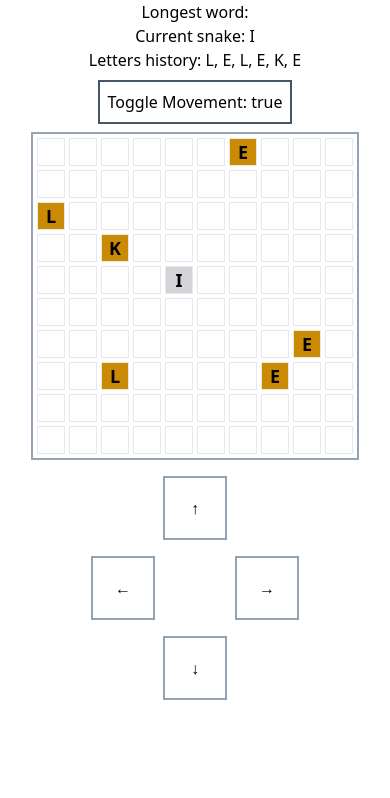
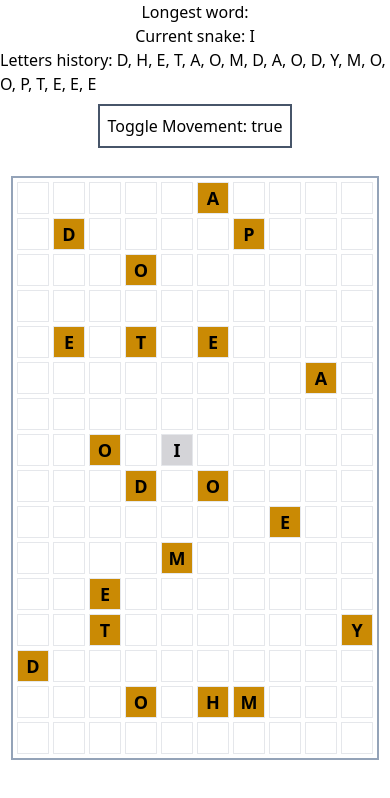
Before and after one commit to yegorkay/snake-word, a React (Vite) app: page / in a window 390 px wide. Shown: the top 798 px of the page. Built offline with nearby package versions, Linux system fonts and the light colour scheme.

Commit message:
bigger grid plus mobile taps

```diff
--- a/src/App.tsx
+++ b/src/App.tsx
@@ -1,9 +1,11 @@
-import { useState, useEffect, useCallback, useMemo } from "react";
+import { useState, useEffect, useCallback, useMemo, useRef } from "react";
 import { useQuery } from "@tanstack/react-query";
 import { useInterval } from "./use-interval";
 
-const GRID_SIZE = 10; // 10x10 grid for simplicity
-const MAX_LETTERS_ON_GRID = 6; // Configurable number of letters to place on the grid
+const ROW_COUNT = 16;
+const COLUMN_COUNT = 10;
+
+const MAX_LETTERS_ON_GRID = 20; // Configurable number of letters to place on the grid
 const SNAKE_SPEED_IN_MS = 500;
 // Some random GPT-assisted weights.
 const letterWeights = {
@@ -109,10 +111,16 @@ const Grid = ({
   const snakeHead = snake[0];
 
   return (
-    <div className="grid grid-cols-10 grid-rows-10 gap-1 w-fit border-2 border-slate-400 p-1">
+    <div
+      style={{
+        gridTemplateColumns: `repeat(${COLUMN_COUNT}, 1fr)`,
+        gridTemplateRows: `repeat(${ROW_COUNT}, 1fr)`,
+      }}
+      className={"grid mt-5 gap-1 w-fit border-2 border-slate-400 p-1"}
+    >
       {grid.flat().map((cell, index) => {
-        const rowIndex = Math.floor(index / GRID_SIZE); // Calculate the row index
-        const colIndex = index % GRID_SIZE; // Calculate the column index
+        const rowIndex = Math.floor(index / COLUMN_COUNT); // Calculate the row index
+        const colIndex = index % COLUMN_COUNT; // Calculate the column index
         const isSnakeHead =
           rowIndex === snakeHead.coordinates.y &&
           colIndex === snakeHead.coordinates.x;
@@ -127,7 +135,7 @@ const Grid = ({
 
         return (
           <div
-            className={`border w-7 h-7 flex justify-center items-center font-bold text-lg text-center relative ${isValidWordCell ? "bg-green-600" : cellClass} ${isSnakeHead ? arrowMap[directionClass] : ""}`}
+            className={`${import.meta.env.DEV ? "border" : ""} w-8 h-8 flex justify-center items-center font-bold text-lg text-center relative ${isValidWordCell ? "bg-green-600" : cellClass} ${isSnakeHead ? arrowMap[directionClass] : ""}`.trim()}
             key={index}
           >
             {cell?.letter && <span>{cell.letter}</span>}
@@ -177,20 +185,19 @@ function findLongestValidWordAtEnd(
 }
 
 // Function to generate an empty grid
-function generateEmptyGrid(): CellType[][] {
-  return Array.from({ length: GRID_SIZE }, () =>
+function generateEmptyGrid(ROW_COUNT: number, COL_COUNT: number): CellType[][] {
+  return Array.from({ length: ROW_COUNT }, (_, rowIndex) =>
     Array.from(
-      { length: GRID_SIZE },
-      () =>
+      { length: COL_COUNT },
+      (_, colIndex) =>
         ({
           type: "empty",
           letter: undefined,
-          coordinates: { x: 0, y: 0 },
+          coordinates: { x: colIndex, y: rowIndex },
         }) satisfies CellType,
     ),
   );
 }
-
 function getRandomWeightedLetter() {
   const totalWeight = Object.values(letterWeights).reduce(
     (sum, weight) => sum + weight,
@@ -212,9 +219,11 @@ function getRandomWeightedLetter() {
 const INIT_SNAKE_HEAD_LETTER = getRandomWeightedLetter();
 
 function initializeSnake(): CellType {
-  const mid = Math.ceil(GRID_SIZE / 2) - 1;
   return {
-    coordinates: { x: mid, y: mid },
+    coordinates: {
+      x: Math.ceil(COLUMN_COUNT / 2) - 1,
+      y: Math.ceil(ROW_COUNT / 2) - 1,
+    },
     letter: INIT_SNAKE_HEAD_LETTER,
     type: "snake",
   };
@@ -222,7 +231,7 @@ function initializeSnake(): CellType {
 
 function initializeGrid() {
   const snakeHead = initializeSnake();
-  const initialGrid = generateEmptyGrid();
+  const initialGrid = generateEmptyGrid(ROW_COUNT, COLUMN_COUNT);
 
   const lettersOnGrid: CellType[] = [];
 
@@ -297,6 +306,8 @@ const Game = () => {
     snake: initialSnake,
     letters: initialLetters,
   } = useMemo(() => initializeGrid(), []);
+
+  const containerRef = useRef<HTMLDivElement | null>(null);
 
   const [grid, setGrid] = useState(initialGrid);
   const [snake, setSnake] = useState(initialSnake);
@@ -382,11 +393,11 @@ const Game = () => {
       const newHead = {
         coordinates: {
           x:
-            (head.coordinates.x + direction.coordinates.x + GRID_SIZE) %
-            GRID_SIZE,
+            (head.coordinates.x + direction.coordinates.x + COLUMN_COUNT) %
+            COLUMN_COUNT,
           y:
-            (head.coordinates.y + direction.coordinates.y + GRID_SIZE) %
-            GRID_SIZE,
+            (head.coordinates.y + direction.coordinates.y + ROW_COUNT) %
+            ROW_COUNT,
         },
         type: "snake",
         letter: head.letter, // Use the head's current letter for now
@@ -522,6 +533,64 @@ const Game = () => {
     };
   }, [direction, moveSnake, enableMovement]);
 
+  const handleTouchStart = (event: TouchEvent) => {
+    const touch = event.touches[0];
+    const { clientX, clientY } = touch;
+
+    // Check if the container is defined
+    if (!containerRef.current) return;
+
+    const container = containerRef.current;
+    const containerRect = container.getBoundingClientRect();
+
+    const screenWidth = containerRect.width;
+    const screenHeight = containerRect.height;
+
+    // Define areas (25% of container for each side)
+    const leftArea = containerRect.left + screenWidth / 4;
+    const rightArea = containerRect.left + (screenWidth / 4) * 3;
+    const topArea = containerRect.top + screenHeight / 4;
+    const bottomArea = containerRect.top + (screenHeight / 4) * 3;
+
+    if (clientX < leftArea) {
+      setDirection({
+        coordinates: directionsMap.arrowleft,
+        direction: "arrowleft",
+      });
+    } else if (clientX > rightArea) {
+      setDirection({
+        coordinates: directionsMap.arrowright,
+        direction: "arrowright",
+      });
+    } else if (clientY < topArea) {
+      setDirection({
+        coordinates: directionsMap.arrowup,
+        direction: "arrowup",
+      });
+    } else if (clientY > bottomArea) {
+      setDirection({
+        coordinates: directionsMap.arrowdown,
+        direction: "arrowdown",
+      });
+    }
+  };
+
+  useEffect(() => {
+    const container = containerRef.current;
+
+    // Check if the container is defined before adding event listeners
+    if (container) {
+      container.addEventListener("touchstart", handleTouchStart);
+    }
+
+    return () => {
+      // Clean up event listener on component unmount
+      if (container) {
+        container.removeEventListener("touchstart", handleTouchStart);
+      }
+    };
+  }, []);
+
   useInterval(() => {
     if (enableMovement) {
       moveSnake();
@@ -548,59 +617,13 @@ const Game = () => {
           </button>
         </>
       )}
+      <div ref={containerRef} className="h-auto w-auto">
         <Grid
           grid={grid}
           direction={direction}
           snake={snake}
           longestWordCoordinates={longestWord.coordinates}
         />
-      <div className="sm:hidden flex flex-col gap-4 items-center m-4">
-        <button
-          className="border-2 border-slate-400 p-4 w-16 h-16"
-          onClick={() =>
-            setDirection({
-              coordinates: directionsMap.arrowup,
-              direction: "arrowup",
-            })
-          }
-        >
-          &#8593;
-        </button>
-        <div className="flex flex-row justify-center gap-20">
-          <button
-            className="border-2 border-slate-400 p-4 w-16 h-16"
-            onClick={() =>
-              setDirection({
-                coordinates: directionsMap.arrowleft,
-                direction: "arrowleft",
-              })
-            }
-          >
-            &#8592;
-          </button>
-          <button
-            className="border-2 border-slate-400 p-4 w-16 h-16"
-            onClick={() =>
-              setDirection({
-                coordinates: directionsMap.arrowright,
-                direction: "arrowright",
-              })
-            }
-          >
-            &#8594;
-          </button>
-        </div>
-        <button
-          className="border-2 border-slate-400 p-4 w-16 h-16"
-          onClick={() =>
-            setDirection({
-              coordinates: directionsMap.arrowdown,
-              direction: "arrowdown",
-            })
-          }
-        >
-          &#8595;
-        </button>
       </div>
     </div>
   );
```
Lines whose indentation alone changed are shown as unchanged.
